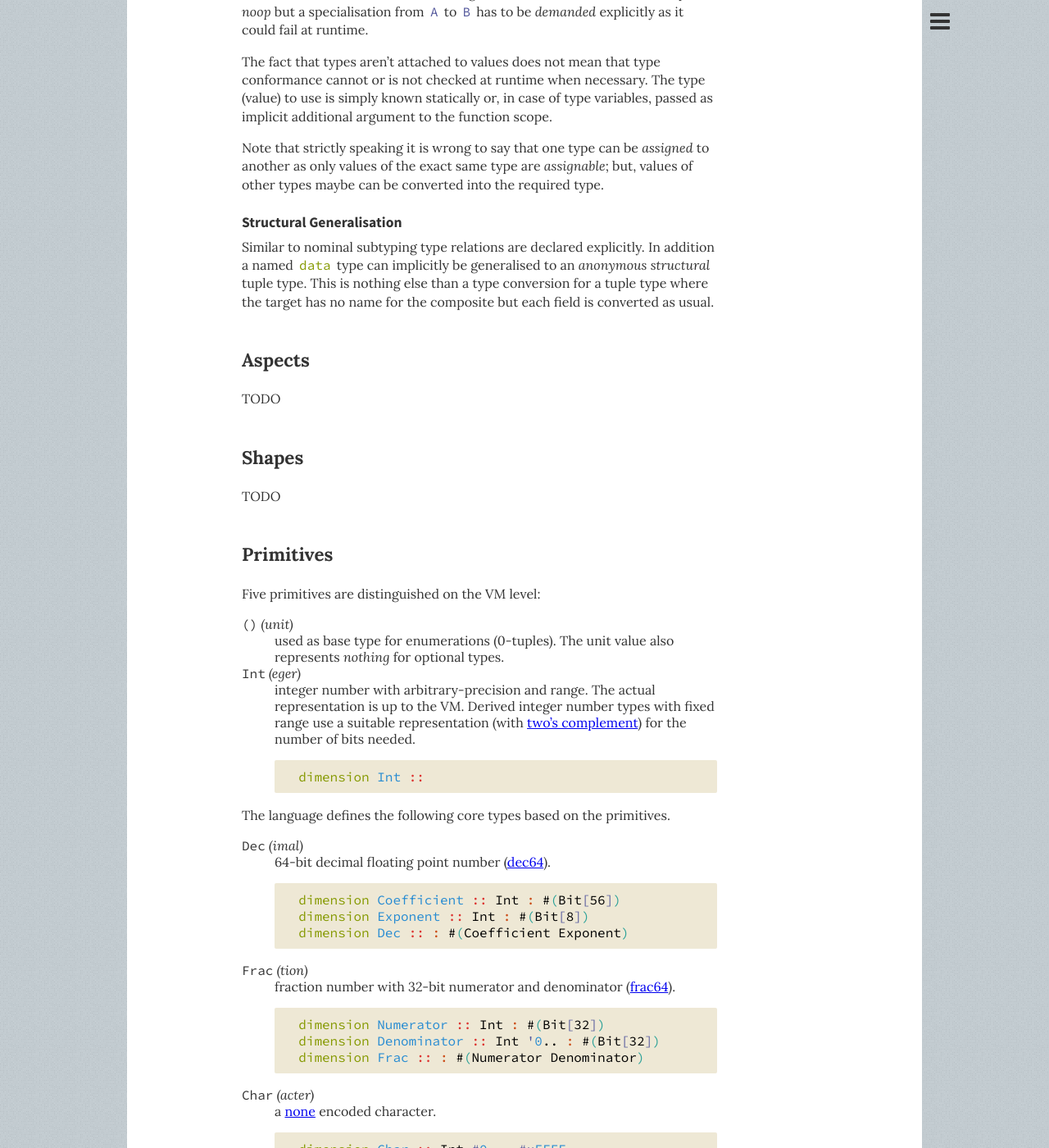
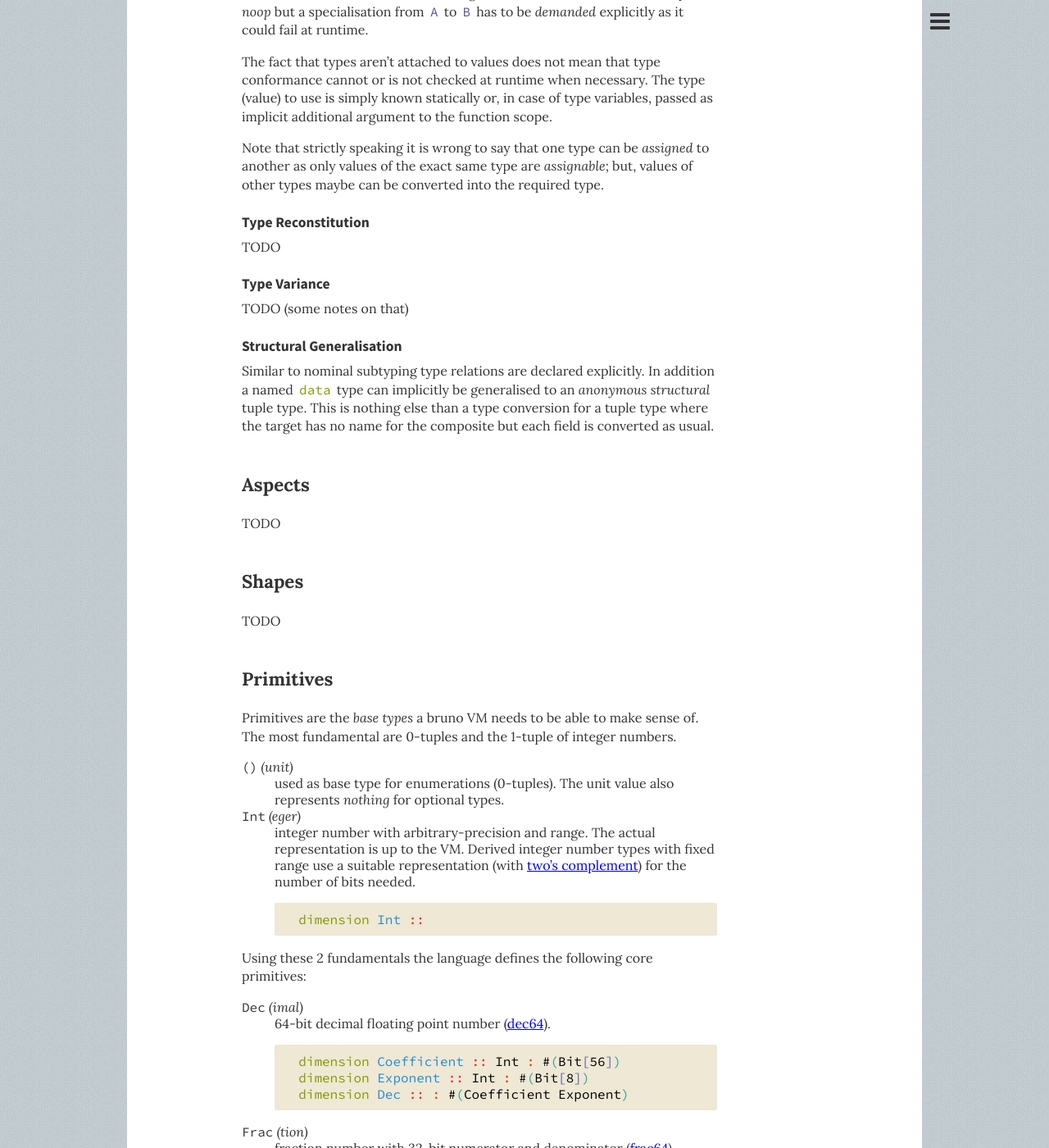
Before and after one commit to bruno-lang/bruno-lang.github.io, a Jekyll site: the page built from in-a-nutshell/index.md, in a window 1280 px wide and 1400 px high, scrolled down 34899 px. Shown: the whole window at 82% size. Built offline with Jekyll 4.4.1, drawn with Linux system fonts in a browser that asks for light colours; nearby versions of some CDN libraries; some of the changed lines change nothing that is shown; some of the changed text lies outside the part shown.

Commit message:
section on types

```diff
--- a/in-a-nutshell/index.md
+++ b/in-a-nutshell/index.md
@@ -1431,36 +1431,6 @@ Specialisation--generalisation is a type relation that models a type
 polymorphism different from textbook subtyping (interface inheritance) or OO-like
 inheritance (implementation inheritance).
 
-
-<!-- where?
-Fundamentally four kinds of types are to be distinguished:
-
-* Value Types
-* Function Types
-* Effect Types
-* Virtual Types
-
-For simplicity the following explanations should be associated with value types
-that are the basis for everything else.
-The semantics of function types are a consequence of value type semantics.
-Effect- and abstraction types have mostly slightly modified value semantics.
--->
-
-<!-- remove?
-
-Two (value) types can be related in such a way that
-a value of a _subtype_ is also usable as a value of the _supertype_.
-When a value of a _subtype_ is used as a value of its _supertype_ it is
-conceptually substituted with an _equivalent_ value of the _supertype_.
-This means a value instance never _acts_ as a value of its _supertype_ but
-literally _becomes_ such a value.
-
-As this is different from the semantics usually associated with the terms
-_subtype_ and _supertype_ this novel kind of relation is called
-_specialisation_ / _generalisation_.
-
--->
-
 The fundamental difference is well illustrated by the observation that types are
 related in a graph-like hierarchy (more precisely a
 [DAG](http://en.wikipedia.org/wiki/Directed_acyclic_graph)) while values
@@ -1505,6 +1475,14 @@ Note that strictly speaking it is wrong to say that one type can be _assigned_
 to another as only values of the exact same type are _assignable_; but, values
 of other types maybe can be converted into the required type.
 
+#### Type Reconstitution
+
+TODO
+
+#### Type Variance
+
+TODO (some notes on that)
+
 #### Structural Generalisation
 Similar to nominal subtyping type relations are declared explicitly.
 In addition a named `data` type can implicitly be generalised to an _anonymous_
@@ -1515,8 +1493,6 @@ is converted as usual.
 <!--
 ### Type Inference
 - mandatory type annotations, inference where unambiguous
-#### Variance (some notes on that)
-#### Runtime Type Information (might be covered by other topics before)
 -->
 
 
@@ -1536,7 +1512,8 @@ this should not be confused with dependent typing.
 
 
 ### Primitives
-Five primitives are distinguished on the VM level:
+Primitives are the _base types_ a bruno VM needs to be able to make sense of.
+The most fundamental are 0-tuples and the 1-tuple of integer numbers.
 
 `()` _(unit)_
 : used as base type for enumerations (0-tuples). The unit value also represents
@@ -1550,7 +1527,7 @@ Five primitives are distinguished on the VM level:
 
 		dimension Int ::
 
-The language defines the following core types based on the primitives.
+Using these 2 fundamentals the language defines the following core primitives:
 
 `Dec` _(imal)_
 : 64-bit decimal floating point number ([dec64](http://dec64.org/)).
@@ -1572,7 +1549,7 @@ The language defines the following core types based on the primitives.
 		dimension Char :: Int #0 .. #xFFFF
 
 `Bool` _(ean)_
-: the logic of `True` and `False`.
+: logic or truth values `True` and `False`.
 
 		dimension Bool :: () = [ False, True ]
 
@@ -1599,6 +1576,21 @@ The language defines the following core types based on the primitives.
 
 
 
+<!-- where?
+Fundamentally four kinds of types are to be distinguished:
+
+* Value Types
+* Function Types
+* Effect Types
+* Virtual Types
+
+For simplicity the following explanations should be associated with value types
+that are the basis for everything else.
+The semantics of function types are a consequence of value type semantics.
+Effect- and abstraction types have mostly slightly modified value semantics.
+-->
+
+
 ## Implementation Techniques
 
 ### Abstract Syntax Tree
```
